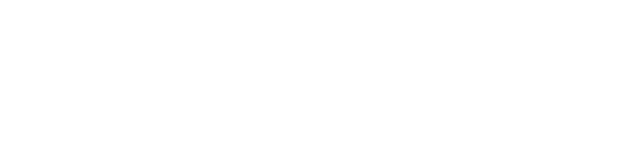
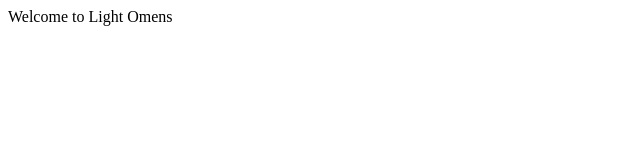
Before and after one commit to itsjaydenking/GrimGateway, a plain HTML site: page index.html in a window 1280 px wide. Shown: the whole page, without its empty margins (0-640 px from the left). Drawn offline with Linux system fonts and the light colour scheme.

Commit message:
Update index.html

```diff
--- a/index.html
+++ b/index.html
@@ -5,5 +5,7 @@
     <meta name="viewport" content="width=device-width, initial-scale=1.0" />
     <title>Home</title>
   </head>
-  <body></body>
+  <body>
+    Welcome to Light Omens
+  </body>
 </html>
```
